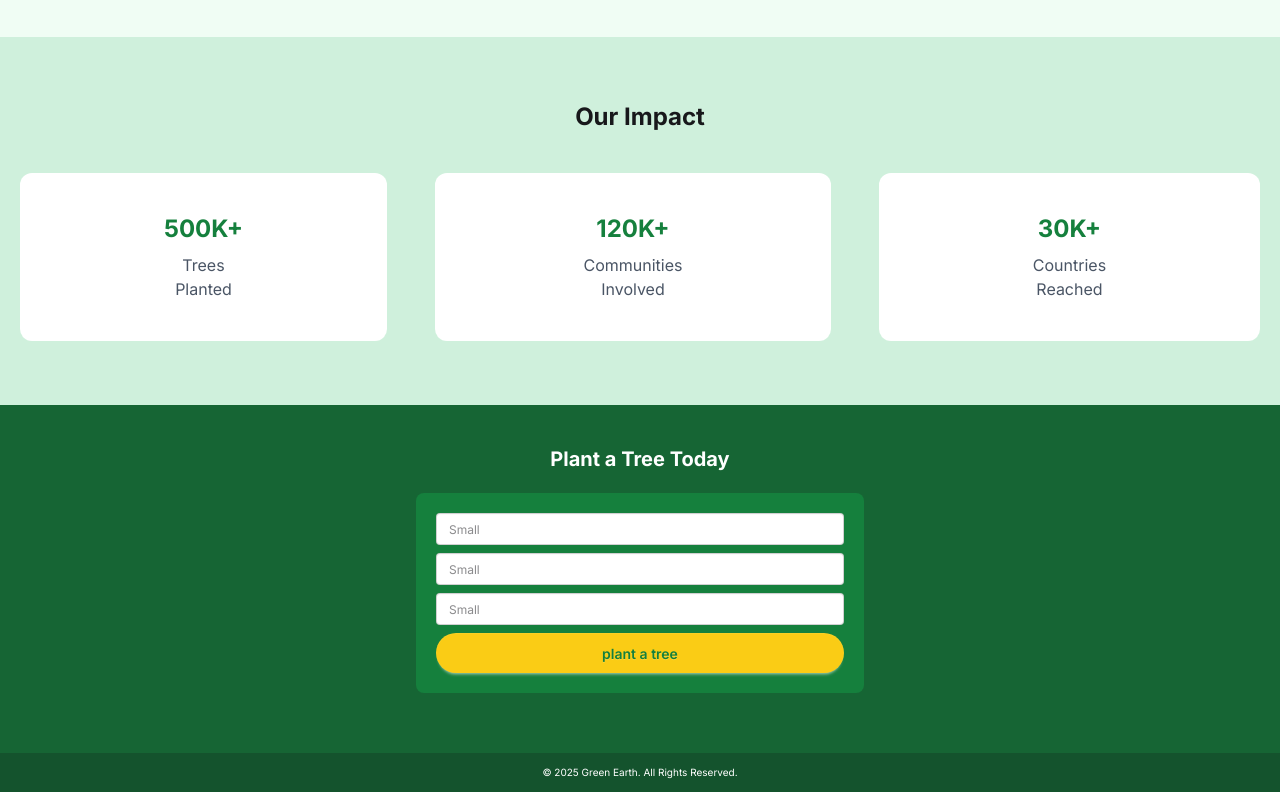
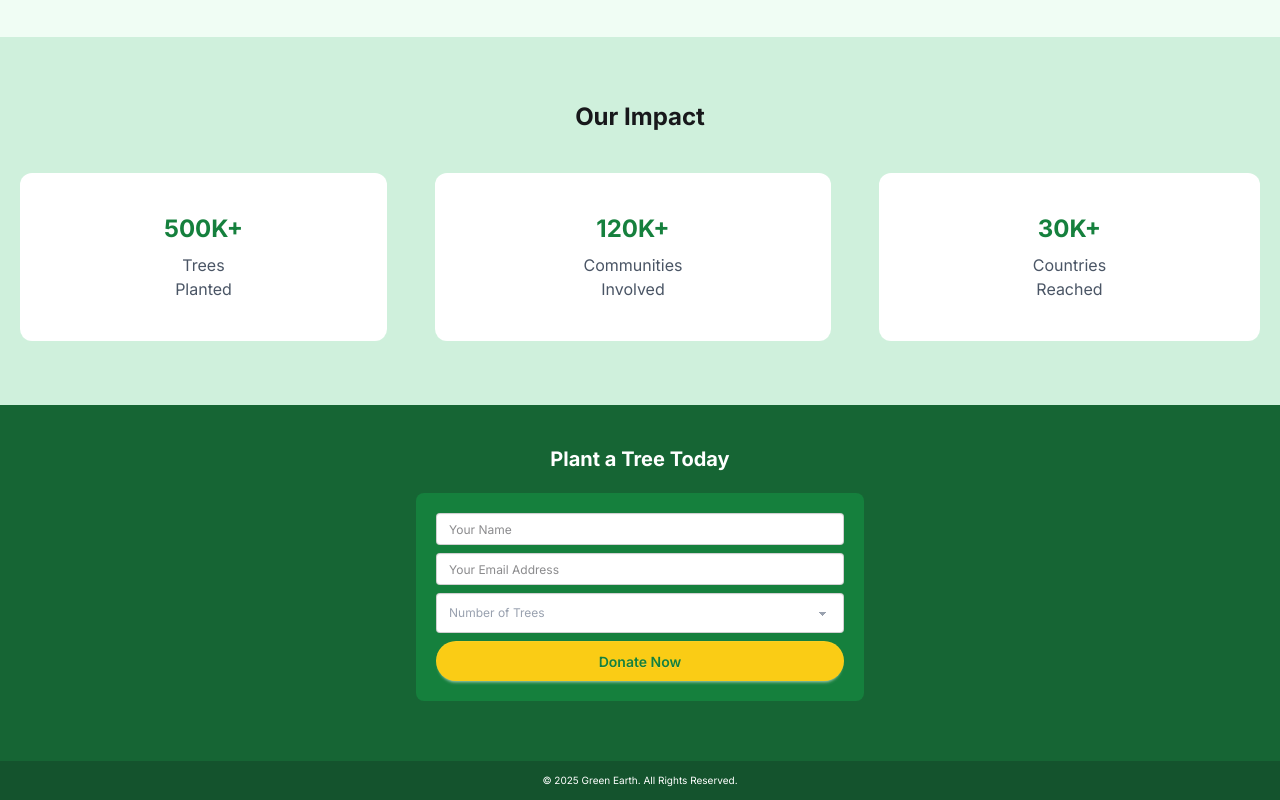
Before and after one commit to bonoshree009/GreenTree, a plain HTML site: page index.html in a window 1280 px wide. Shown: the part 1443-2243 px from the top of the page. Drawn offline with nearby package versions, Linux system fonts and the light colour scheme; no server answers.

Commit message:
git commit -mfinal

```diff
--- a/index.html
+++ b/index.html
@@ -140,10 +140,15 @@
         <h1 class="text-center text-white text-xl font-bold">Plant a Tree Today</h1>
         <div class=" bg-[#15803d] flex flex-col justify-center  items-center space-y-2 m-5  md:max-w-md max-w-sm mx-auto w-full p-5 rounded-lg">
 
-             <input type="text" placeholder="Small" class="input input-sm w-full"  />
-             <input type="text" placeholder="Small" class="input input-sm w-full" />
-             <input type="text" placeholder="Small" class="input input-sm w-full" />
-             <button class="btn rounded-3xl bg-[#facc15] text-[#15803d]  border-0 w-full ">plant a tree</button>
+             <input type="text" placeholder="Your Name" class="input input-sm w-full"  />
+             <input type="email" placeholder="Your Email Address" class="input input-sm w-full" />
+             <select class="   select input-sm w-full text-gray-400">
+                    <option disabled selected>Number of Trees</option>
+                    <option>below 10 </option>
+                      <option>10 to 30</option>
+                      <option>above 20</option>
+                     </select>
+             <button class="btn rounded-3xl bg-[#facc15] text-[#15803d]  border-0 w-full ">Donate Now</button>
 
 </div>
 </div>
```
